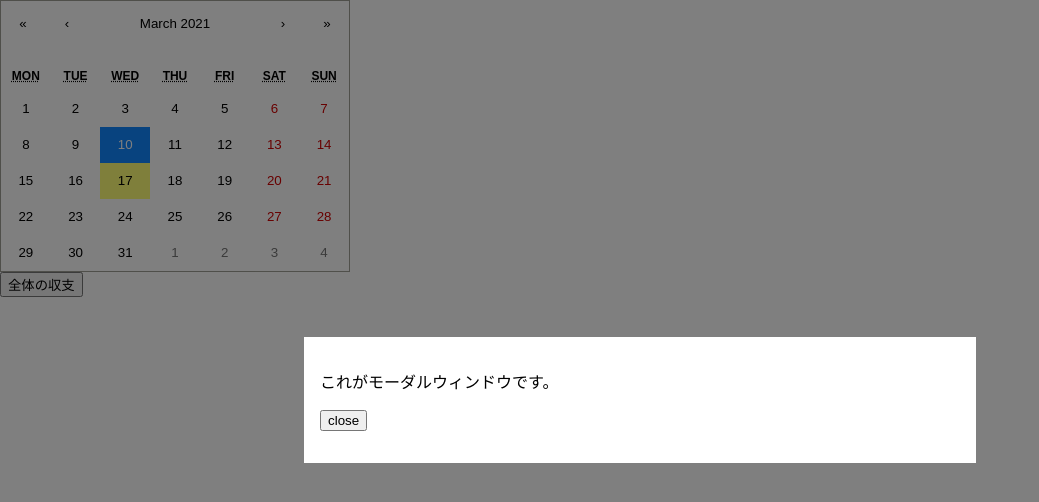
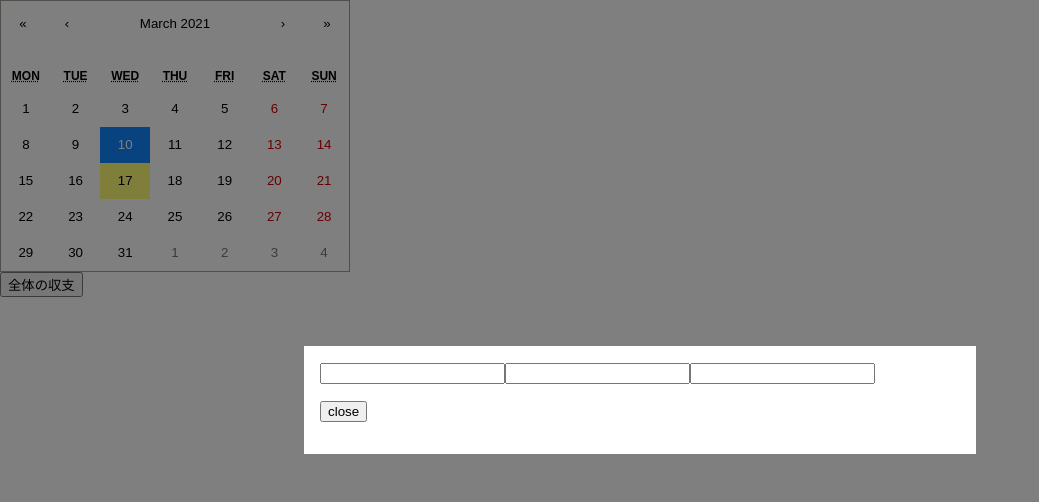
Before and after one commit to yutoyasuda1128/balance-management, a React (Create React App) app: page / in a window 1280 px wide. Both pictures are taken after a click on the button "10". Shown: the top 502 px of the page, without its empty margins (0-1039 px from the left). Built offline with nearby package versions, Linux system fonts and the light colour scheme.

Commit message:
モーダルウインドウにテキストの追加

```diff
--- a/src/ModalWindow.jsx
+++ b/src/ModalWindow.jsx
@@ -5,7 +5,9 @@ export function ModalWindow(props){
   console.log(props.date)
   return (
     <div className="ModalWindow-Content">
-      <p>これがモーダルウィンドウです。</p>
+          <input type="text" />
+          <input type="text" />
+          <input type="text" />
       <p><button onClick={props.onClose}>close</button></p>
     </div>
   )
```
